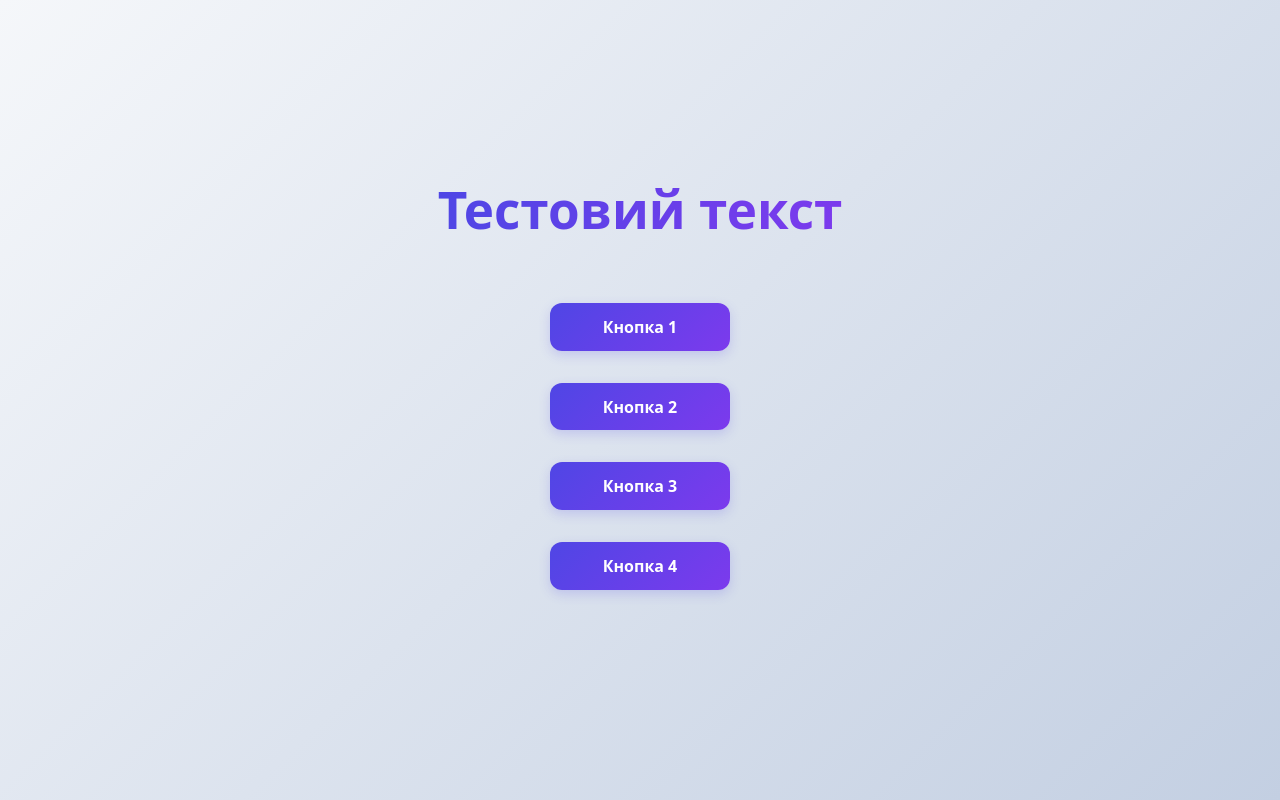
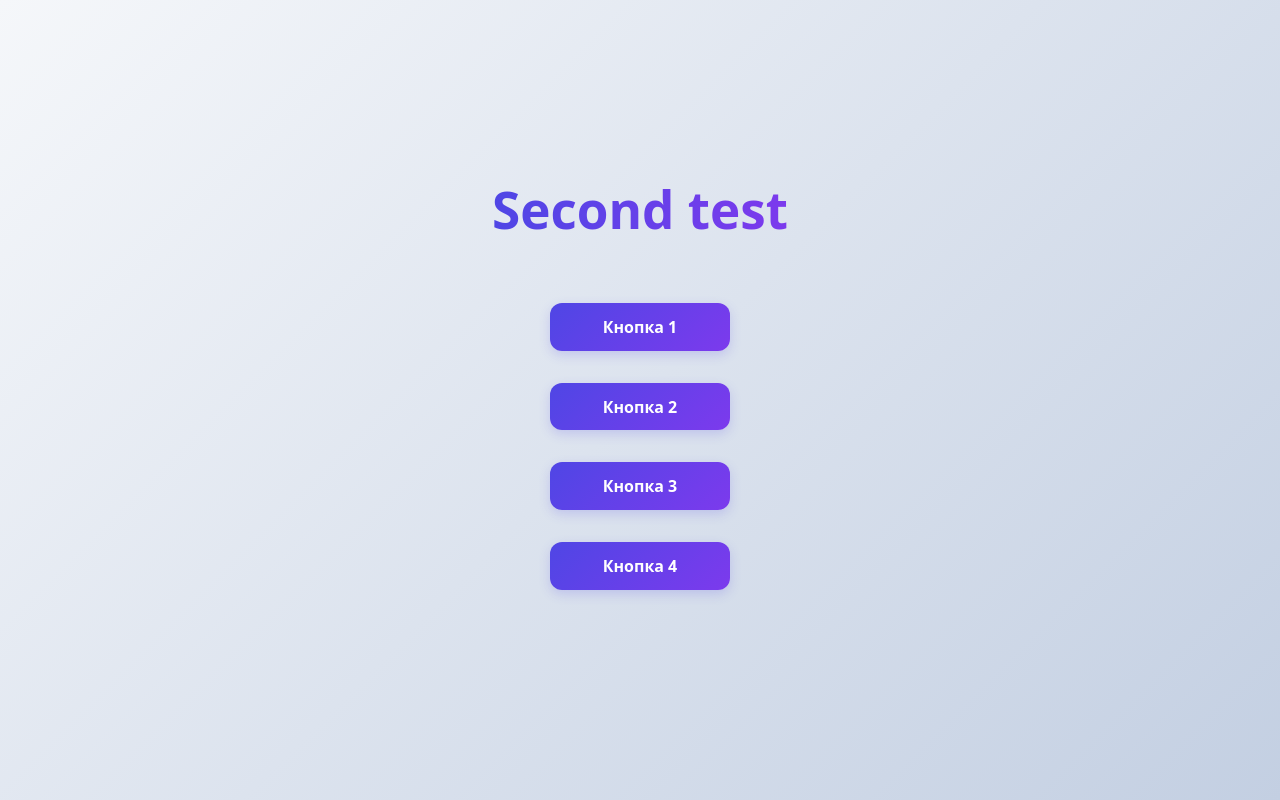
Before and after one commit to Anna-Lytvynova/project_for_up, a React (Vite) app: page / in a window 1280 px wide. Built offline with nearby package versions, Linux system fonts and the light colour scheme.

Commit message:
Update second_test

```diff
--- a/src/App.jsx
+++ b/src/App.jsx
@@ -6,7 +6,7 @@ function Buttons() {
 
   return (
     <div className="container">
-      <h1 className="title">Тестовий текст</h1>
+      <h1 className="title">Second test</h1>
 
       <button className="button" onClick={() => setMessage("Натиснута перша кнопка")}>
         Кнопка 1
```
